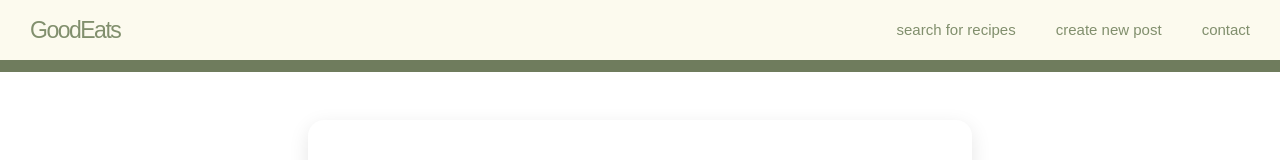
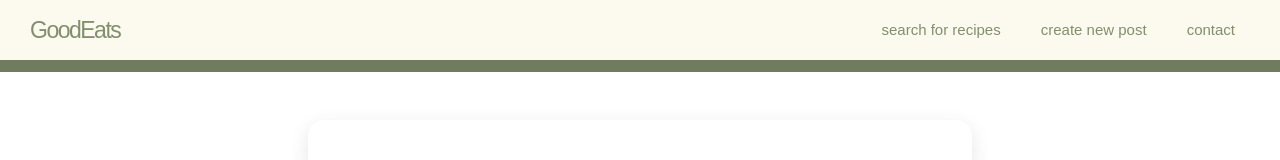
Before and after one commit to enmendez/COMP126Project2025, a plain HTML site: page index.html in a window 1280 px wide. Shown: the top 160 px of the page. Drawn offline with Linux system fonts and the light colour scheme; a web font is replaced by a local one.

Commit message:
padding changes to home

```diff
--- a/css/styles.css
+++ b/css/styles.css
@@ -92,6 +92,7 @@ body{
   .navlist{
     display: flex;
     flex-direction: column;
+    padding-right: 15px;
     align-items:flex-end;
     row-gap: 20px;
 
@@ -178,6 +179,7 @@ body{
       flex-direction: row;
       justify-content: flex-end;
       column-gap: 40px;
+
 
     }
 
```
